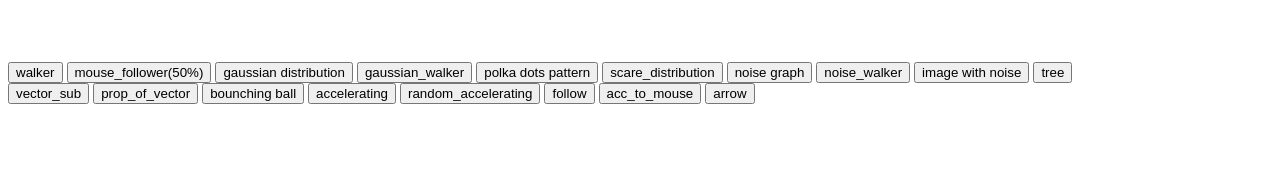
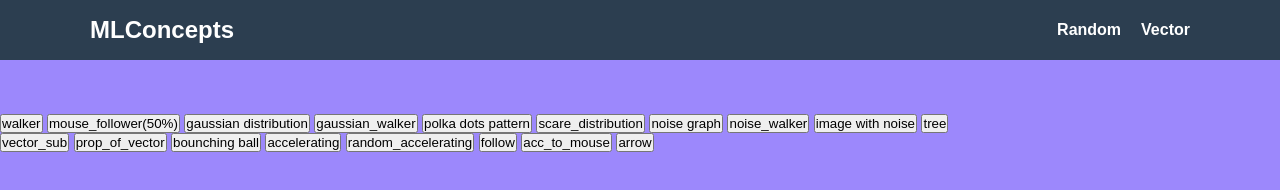
Before and after one commit to Gaurab828/New_journey_ML, a plain HTML site: page index.html in a window 1280 px wide. Drawn offline with nearby package versions, Linux system fonts and the light colour scheme.

Commit message:
added nav bar with templete

```diff
--- a/index.html
+++ b/index.html
@@ -4,11 +4,23 @@
     <meta charset="UTF-8">
     <meta name="viewport" content="width=device-width, initial-scale=1.0">
     <title>ML_Journey</title>
+    <link rel="stylesheet" type="text/css" href="style.css">
     <script src="https://cdnjs.cloudflare.com/ajax/libs/p5.js/2.3.4/p5.min.js"></script>
-    <link rel="stylesheet" type="text/css" herf="style.css">
+
 </head>
-<body>
-    <div id="random" align="center"></div>
+<body >
+    <header>
+        <div class="container">
+            <h1 class="logo">MLConcepts</h1>
+                <nav>
+                    <ul>
+                    <li><a href="#random">Random</a></li>
+                    <li><a href="#vector">Vector</a></li>
+                    </ul>
+                </nav>
+        </div>
+    </header>
+    <div class="container" id="random" align="center"></div>
    <!-- Creating a walker class that marks random direction out of 9 options.
 <br>Here is a walker which follows mouse 50 percent of the times.
 <br>using gaussian random to create circle pattern to see where most occupy.
@@ -26,7 +38,7 @@
 <button id="marble">image with noise</button>
 <button id="tree">tree</button>
 
-<div id="vector" align="center"></div>
+<div class="container" id="vector" align="center"></div>
 <button id="vectorsub">vector_sub</button>
 <button id="func">prop_of_vector</button>
 <button id="ball">bounching ball</button>
--- a/style.css
+++ b/style.css
@@ -1,7 +1,47 @@
-canvas{
-    display: block;
+*{
+    margin:0;
+    padding: 0;
+    box-sizing:border-box;
 }
-html, body {
-    margin:0;
-    padding:0;
+body{font-family: Arial,Helvetica, sans-serif;
+    background-color: #9c88fc;
+    color:#9dfb77;}
+
+.container{
+    width:90%;
+    max-width:1100px;
+    margin: 0 auto;
 }
+
+header{
+    background-color: #2c3e50;
+    color:#ffffff;
+    padding: 1rem 0;
+}
+
+header .container{
+    display:flex;
+    justify-content: space-between;
+    align-items: center;
+}
+
+.logo{
+    font-size: 1.5rem;
+}
+
+nav ul{
+    list-style: none;
+    display: flex;
+    gap: 20px;
+}
+
+nav a{
+    color: #ffffff;
+    text-decoration: none;
+    font-weight: bold;
+    transition: color 0.3s ease;
+}
+
+nav a:hover {
+    color:#9dfb77;
+}
```
